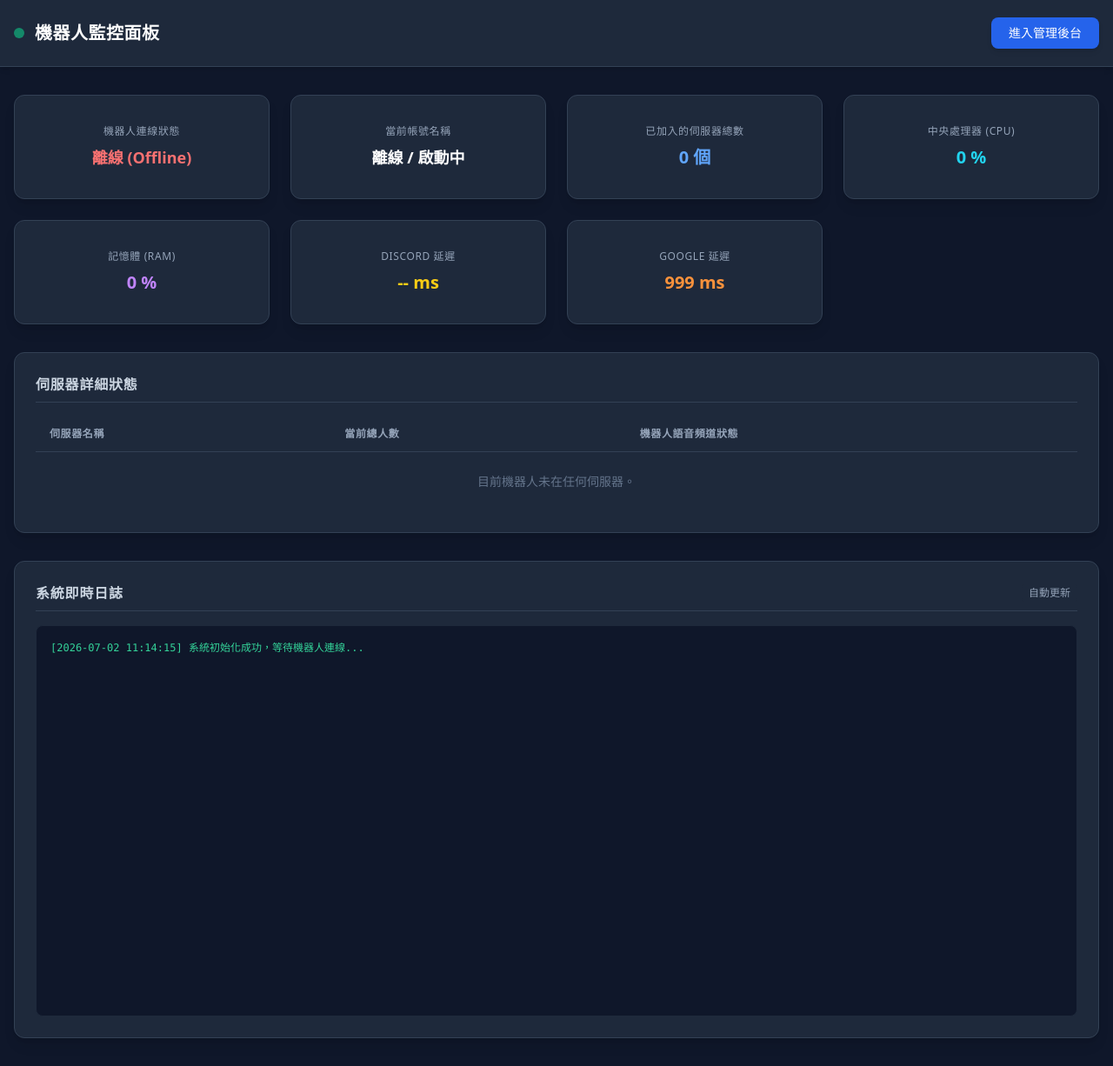
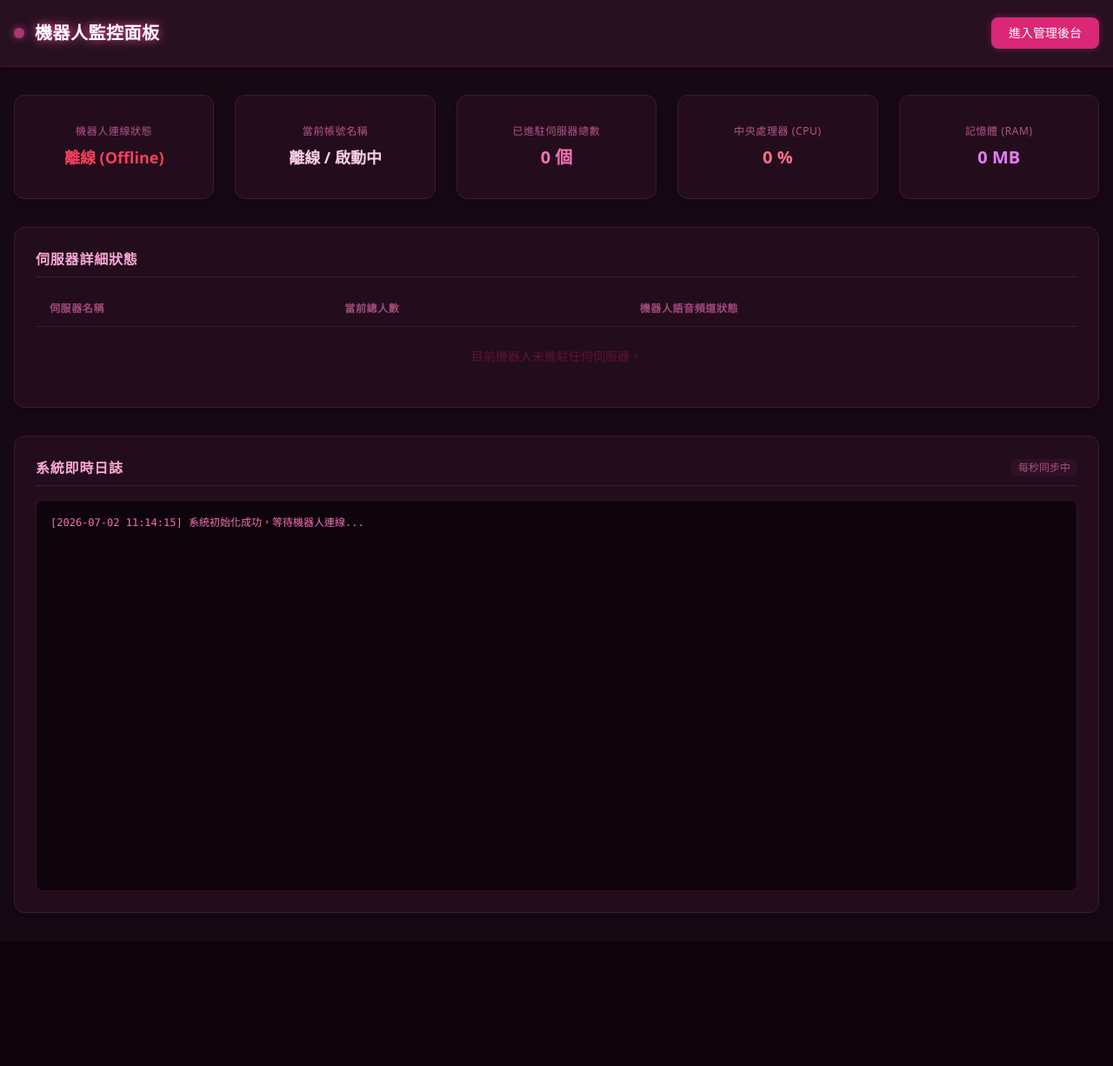
Before and after one commit to owinwu06150001/724, a Flask app: page /dashboard in a window 1280 px wide. Shown: the whole page at 87% size. After the commit the page ends 1050 px from the top, so only its background shows below. Run offline with Flask 3, Linux system fonts and the light colour scheme; data that the repository does not hold is empty; some libraries are stand-ins or nearby versions.

Commit message:
Update index.html

```diff
--- a/templates/index.html
+++ b/templates/index.html
@@ -7,19 +7,19 @@
     <script src="https://cdn.tailwindcss.com"></script>
     <style>
         ::-webkit-scrollbar { width: 6px; }
-        ::-webkit-scrollbar-track { background: #1e293b; }
-        ::-webkit-scrollbar-thumb { background: #475569; border-radius: 3px; }
+        ::-webkit-scrollbar-track { background: #261020; }
+        ::-webkit-scrollbar-thumb { background: #5c254d; border-radius: 3px; }
     </style>
 </head>
-<body class="bg-[#0f172a] text-slate-200 min-h-screen font-sans">
+<body class="bg-[#170913] text-pink-100 min-h-screen font-sans">
 
-    <header class="bg-[#1e293b] border-b border-slate-700 shadow-md">
+    <header class="bg-[#261020] border-b border-[#3d1933] shadow-md">
         <div class="max-w-7xl mx-auto px-4 py-5 flex justify-between items-center">
             <div class="flex items-center gap-3">
-                <div class="h-3 w-3 rounded-full bg-emerald-500 animate-pulse"></div>
-                <h1 class="text-xl font-bold text-white tracking-wide">機器人監控面板</h1>
+                <div class="h-3 w-3 rounded-full bg-pink-500 animate-pulse shadow-[0_0_8px_#ec4899]"></div>
+                <h1 class="text-xl font-bold text-white tracking-wide drop-shadow-[0_0_6px_#ec4899]">機器人監控面板</h1>
             </div>
-            <a href="/admin" class="bg-blue-600 hover:bg-blue-700 text-white text-sm font-medium px-5 py-2 rounded-lg transition shadow-md focus:outline-none">
+            <a href="/admin" class="bg-pink-600 hover:bg-pink-700 text-white text-sm font-medium px-5 py-2 rounded-lg transition shadow-[0_0_10px_rgba(236,72,153,0.3)] focus:outline-none">
                 進入管理後台
             </a>
         </div>
@@ -27,101 +27,96 @@
 
     <main class="max-w-7xl mx-auto px-4 py-8 space-y-8">
 
-        <div class="grid grid-cols-2 md:grid-cols-3 lg:grid-cols-4 gap-6">
-            <div class="bg-[#1e293b] p-6 rounded-xl border border-slate-700 shadow-lg text-center flex flex-col justify-center min-h-[120px]">
-                <p class="text-xs font-medium text-slate-400 mb-2 uppercase tracking-wider">機器人連線狀態</p>
-                <p id="bot-status-text" class="text-lg font-bold text-slate-500">檢測中...</p>
+        <div class="grid grid-cols-1 sm:grid-cols-2 lg:grid-cols-5 gap-6">
+            <div class="bg-[#230d1c] p-6 rounded-xl border border-[#3d1933] shadow-lg text-center flex flex-col justify-center min-h-[120px]">
+                <p class="text-xs font-medium text-pink-400/70 mb-2 uppercase tracking-wider">機器人連線狀態</p>
+                <p id="bot-status-text" class="text-lg font-bold text-pink-700">檢測中...</p>
             </div>
-            <div class="bg-[#1e293b] p-6 rounded-xl border border-slate-700 shadow-lg text-center flex flex-col justify-center min-h-[120px]">
-                <p class="text-xs font-medium text-slate-400 mb-2 uppercase tracking-wider">當前帳號名稱</p>
-                <p id="bot-name-text" class="text-lg font-bold text-white truncate">讀取中...</p>
+            <div class="bg-[#230d1c] p-6 rounded-xl border border-[#3d1933] shadow-lg text-center flex flex-col justify-center min-h-[120px]">
+                <p class="text-xs font-medium text-pink-400/70 mb-2 uppercase tracking-wider">當前帳號名稱</p>
+                <p id="bot-name-text" class="text-lg font-bold text-pink-200 truncate">讀取中...</p>
             </div>
-            <div class="bg-[#1e293b] p-6 rounded-xl border border-slate-700 shadow-lg text-center flex flex-col justify-center min-h-[120px]">
-                <p class="text-xs font-medium text-slate-400 mb-2 uppercase tracking-wider">已加入的伺服器總數</p>
-                <p id="bot-guilds-text" class="text-xl font-bold text-blue-400">0 個</p>
+            <div class="bg-[#230d1c] p-6 rounded-xl border border-[#3d1933] shadow-lg text-center flex flex-col justify-center min-h-[120px]">
+                <p class="text-xs font-medium text-pink-400/70 mb-2 uppercase tracking-wider">已進駐伺服器總數</p>
+                <p id="bot-guilds-text" class="text-xl font-bold text-pink-400">0 個</p>
             </div>
-            <div class="bg-[#1e293b] p-6 rounded-xl border border-slate-700 shadow-lg text-center flex flex-col justify-center min-h-[120px]">
-                <p class="text-xs font-medium text-slate-400 mb-2 uppercase tracking-wider">中央處理器 (CPU)</p>
-                <p id="bot-cpu-text" class="text-xl font-bold text-cyan-400">0 %</p>
+            <div class="bg-[#230d1c] p-6 rounded-xl border border-[#3d1933] shadow-lg text-center flex flex-col justify-center min-h-[120px]">
+                <p class="text-xs font-medium text-pink-400/70 mb-2 uppercase tracking-wider">中央處理器 (CPU)</p>
+                <p id="bot-cpu-text" class="text-xl font-bold text-rose-400">0 %</p>
             </div>
-            <div class="bg-[#1e293b] p-6 rounded-xl border border-slate-700 shadow-lg text-center flex flex-col justify-center min-h-[120px]">
-                <p class="text-xs font-medium text-slate-400 mb-2 uppercase tracking-wider">記憶體 (RAM)</p>
-                <p id="bot-ram-text" class="text-xl font-bold text-purple-400">0 %</p>
-            </div>
-            <div class="bg-[#1e293b] p-6 rounded-xl border border-slate-700 shadow-lg text-center flex flex-col justify-center min-h-[120px]">
-                <p class="text-xs font-medium text-slate-400 mb-2 uppercase tracking-wider">Discord 延遲</p>
-                <p id="bot-dc-ping-text" class="text-xl font-bold text-yellow-400">0 ms</p>
-            </div>
-            <div class="bg-[#1e293b] p-6 rounded-xl border border-slate-700 shadow-lg text-center flex flex-col justify-center min-h-[120px]">
-                <p class="text-xs font-medium text-slate-400 mb-2 uppercase tracking-wider">Google 延遲</p>
-                <p id="bot-google-ping-text" class="text-xl font-bold text-orange-400">0 ms</p>
+            <div class="bg-[#230d1c] p-6 rounded-xl border border-[#3d1933] shadow-lg text-center flex flex-col justify-center min-h-[120px]">
+                <p class="text-xs font-medium text-pink-400/70 mb-2 uppercase tracking-wider">記憶體 (RAM)</p>
+                <p id="bot-ram-text" class="text-xl font-bold text-fuchsia-400">0 MB</p>
             </div>
         </div>
 
-        <div class="bg-[#1e293b] p-6 rounded-xl border border-slate-700 shadow-lg">
-            <h3 class="text-md font-semibold text-slate-300 tracking-wider mb-4 border-b border-slate-700 pb-2">伺服器詳細狀態</h3>
+        <div class="bg-[#230d1c] p-6 rounded-xl border border-[#3d1933] shadow-lg">
+            <h3 class="text-md font-semibold text-pink-300 tracking-wider mb-4 border-b border-[#3d1933] pb-2">伺服器詳細狀態</h3>
             <div class="overflow-x-auto">
                 <table class="w-full text-left border-collapse">
                     <thead>
-                        <tr class="border-b border-slate-700 text-slate-400 text-xs tracking-wider uppercase">
+                        <tr class="border-b border-[#3d1933] text-pink-400/60 text-xs tracking-wider uppercase">
                             <th class="px-4 py-3">伺服器名稱</th>
                             <th class="px-4 py-3">當前總人數</th>
                             <th class="px-4 py-3">機器人語音頻道狀態</th>
                         </tr>
                     </thead>
-                    <tbody id="guilds-list-container" class="divide-y divide-slate-800 text-sm">
+                    <tbody id="guilds-list-container" class="divide-y divide-[#321328] text-sm">
                         <tr>
-                            <td colspan="3" class="px-4 py-6 text-center text-slate-500">正在同步伺服器資料中...</td>
+                            <td colspan="3" class="px-4 py-6 text-center text-pink-500/70">正在同步伺服器資料中...</td>
                         </tr>
                     </tbody>
                 </table>
             </div>
         </div>
 
-        <div class="bg-[#1e293b] p-6 rounded-xl border border-slate-700 shadow-lg flex flex-col">
-            <div class="flex justify-between items-center mb-4 border-b border-slate-700 pb-2">
-                <h3 class="text-md font-semibold text-slate-300 tracking-wider">系統即時日誌</h3>
-                <span class="text-xs bg-slate-800 text-slate-400 px-2 py-0.5 rounded">自動更新</span>
+        <div class="bg-[#230d1c] p-6 rounded-xl border border-[#3d1933] shadow-lg flex flex-col">
+            <div class="flex justify-between items-center mb-4 border-b border-[#3d1933] pb-2">
+                <h3 class="text-md font-semibold text-pink-300 tracking-wider">系統即時日誌</h3>
+                <span class="text-xs bg-[#321328] text-pink-400 px-2 py-0.5 rounded animate-pulse">每秒同步中</span>
             </div>
-            <div id="log-container" class="bg-[#0f172a] p-4 rounded-lg font-mono text-xs text-emerald-400 overflow-y-auto h-[450px] leading-relaxed whitespace-pre-wrap border border-slate-800">
+            <div id="log-container" class="bg-[#0f040c] p-4 rounded-lg font-mono text-xs text-pink-400 overflow-y-auto h-[450px] leading-relaxed whitespace-pre-wrap border border-[#321328]">
                 {{ log_content }}
             </div>
         </div>
     </main>
 
     <script>
+        // 即時同步機器人狀態與數據指標資料
         function updateSystemStatus() {
             fetch('/status')
                 .then(res => res.json())
                 .then(data => {
+                    // 更新 5 大卡片指標
                     const statusEl = document.getElementById('bot-status-text');
                     if (data.bot_online) {
                         statusEl.textContent = "在線 (Online)";
-                        statusEl.className = "text-lg font-bold text-emerald-400";
+                        statusEl.className = "text-lg font-bold text-emerald-400 drop-shadow-[0_0_4px_rgba(52,211,153,0.4)]";
                     } else {
                         statusEl.textContent = "離線 (Offline)";
-                        statusEl.className = "text-lg font-bold text-red-400";
+                        statusEl.className = "text-lg font-bold text-rose-500";
                     }
                     document.getElementById('bot-name-text').textContent = data.bot_name;
                     document.getElementById('bot-guilds-text').textContent = data.guilds_count + " 個";
                     document.getElementById('bot-cpu-text').textContent = data.cpu + " %";
-                    document.getElementById('bot-ram-text').textContent = data.ram + " %";
-                    document.getElementById('bot-dc-ping-text').textContent = (data.discord_ping >= 0 ? data.discord_ping : "--") + " ms";
-                    document.getElementById('bot-google-ping-text').textContent = (data.google_ping >= 0 ? data.google_ping : "--") + " ms";
+                    document.getElementById('bot-ram-text').textContent = data.ram + " MB";
 
+                    // 動態渲染伺服器名單、當前人數與語音頻道狀態
                     const guildsContainer = document.getElementById('guilds-list-container');
                     if (data.guilds && data.guilds.length > 0) {
                         let html = '';
                         data.guilds.forEach(g => {
-                            // 在此處將語音持續時間（g.voice_duration）串接在狀態後面
+                            // 當在線時，自動追加秒級跳動的時間長度
+                            const durationBadge = g.voice_duration ? `<span class="block text-xs text-pink-400/80 mt-1">⏱️ 已連接：${g.voice_duration}</span>` : '';
                             const voiceStatus = g.in_voice
-                                ? `<span class="text-emerald-400 font-semibold">竊聽中 (${g.voice_channel})</span> <span class="text-slate-400 ml-2 text-xs bg-slate-800 px-1.5 py-0.5 rounded border border-slate-700">已連接: ${g.voice_duration}</span>`
-                                : '<span class="text-slate-500">睡覺中</span>';
+                                ? `<div class="py-1"><span class="text-pink-400 font-semibold">🟢 竊聽中 (${g.voice_channel})</span>${durationBadge}</div>`
+                                : '<span class="text-pink-800/60">睡覺中</span>';
+
                             html += `
-                                <tr class="hover:bg-slate-800/40 transition">
-                                    <td class="px-4 py-3.5 text-white font-medium">${g.name}</td>
-                                    <td class="px-4 py-3.5 text-blue-400 font-medium">${g.member_count} 人</td>
-                                    <td class="px-4 py-3.5 flex items-center h-full">${voiceStatus}</td>
+                                <tr class="hover:bg-pink-950/20 transition">
+                                    <td class="px-4 py-3.5 text-pink-100 font-medium">${g.name}</td>
+                                    <td class="px-4 py-3.5 text-rose-400 font-medium">${g.member_count} 人</td>
+                                    <td class="px-4 py-3.5">${voiceStatus}</td>
                                 </tr>
                             `;
                         });
@@ -129,7 +124,7 @@
                     } else {
                         guildsContainer.innerHTML = `
                             <tr>
-                                <td colspan="3" class="px-4 py-6 text-center text-slate-500">目前機器人未在任何伺服器。</td>
+                                <td colspan="3" class="px-4 py-6 text-center text-pink-800/50">目前機器人未進駐任何伺服器。</td>
                             </tr>
                         `;
                     }
@@ -137,6 +132,7 @@
                 .catch(() => console.log("連線監控狀態同步失敗"));
         }
 
+        // 定時同步台北時間日誌
         function updateLogs() {
             fetch('/api/logs')
                 .then(res => res.json())
@@ -151,13 +147,14 @@
                 .catch(() => console.log("日誌載入中斷"));
         }
 
-         document.addEventListener('DOMContentLoaded', () => {
+        // 頁面初始化與定時循環排程
+        document.addEventListener('DOMContentLoaded', () => {
             const container = document.getElementById('log-container');
             if (container) {
                 container.scrollTop = container.scrollHeight;
             }
 
-            // 執行同步與建立定時器（改為 1 秒刷新一次）
+            // 變更為 1000 毫秒（1秒動一次！）
             updateSystemStatus();
             setInterval(updateSystemStatus, 1000);
             setInterval(updateLogs, 1000);
```
